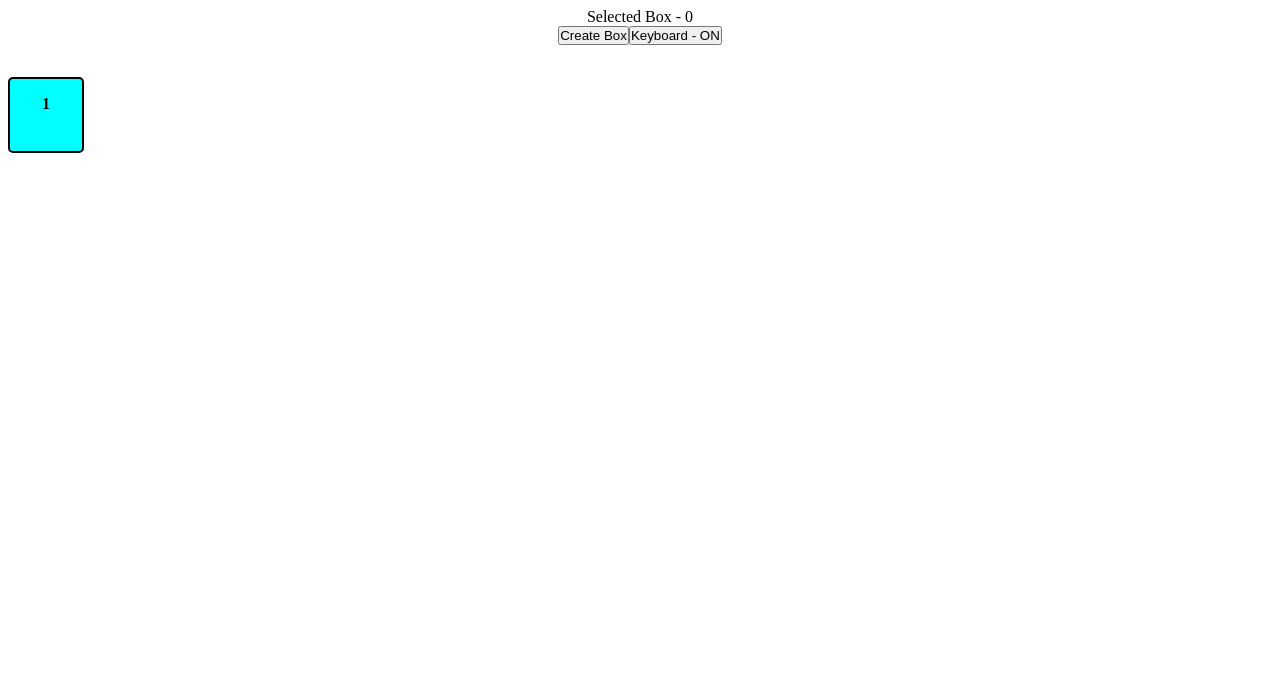
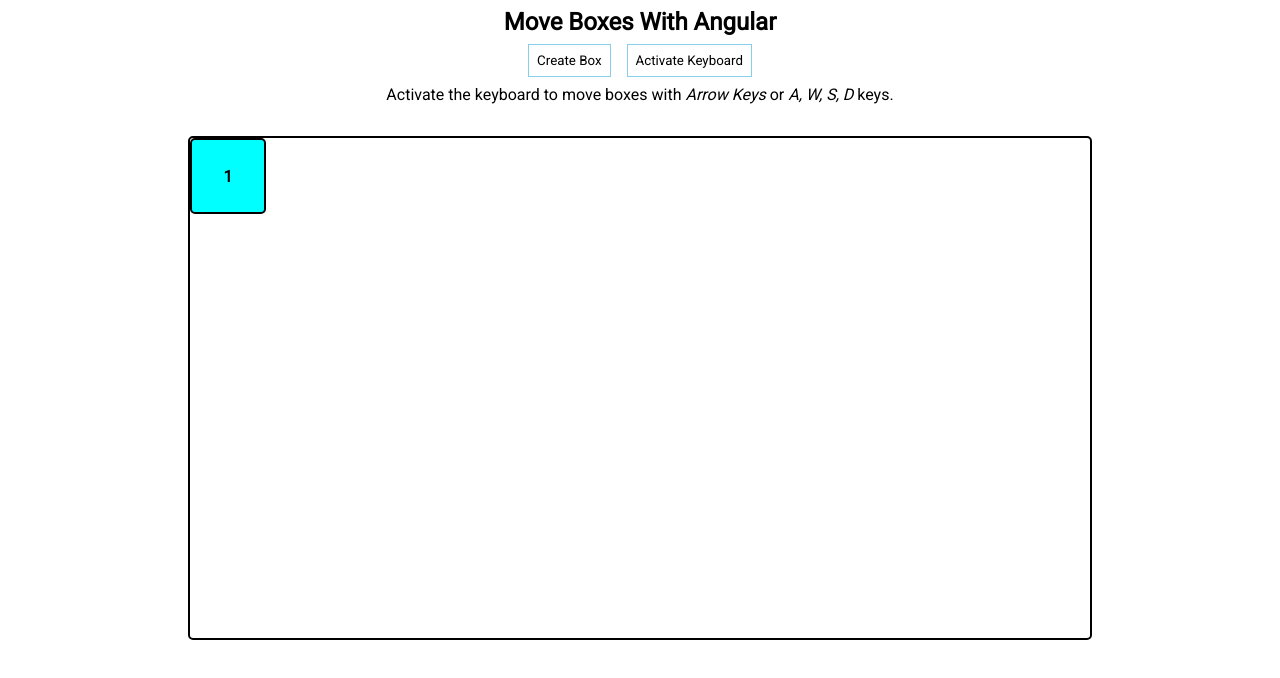
Before and after one commit to shindesharad71/Move-Boxes-With-Angular, an Angular app: page / in a window 1280 px wide. Shown: the top 678 px of the page. Built offline with nearby package versions, Linux system fonts and the light colour scheme.

Commit message:
Added: Box

```diff
--- a/src/app/app.component.html
+++ b/src/app/app.component.html
@@ -1,10 +1,16 @@
 <section>
-	<p>Selected Box - {{ selectedBox }}</p>
-  <button (click)="addBox()">Create Box</button>
-  <button (click)="toggleKeyboard()">Keyboard - {{ isKeyboardEnable ? 'OFF' : 'ON' }}</button>
+	<h1>Move Boxes With Angular</h1>
+	<button (click)="addBox()">Create Box</button>
+	<button (click)="toggleKeyboard()">
+		{{ isKeyboardEnable ? 'De-activate' : 'Activate' }} Keyboard
+	</button>
+	<p *ngIf="!isKeyboardEnable">
+		Activate the keyboard to move boxes with <i>Arrow Keys</i> or
+		<i>A, W, S, D</i> keys.
+	</p>
 </section>
 
-<section>
+<section id="box-area">
 	<div
 		class="box"
 		[ngClass]="{ selected: i.toString() === selectedBox }"
--- a/src/app/app.component.scss
+++ b/src/app/app.component.scss
@@ -8,7 +8,19 @@ section {
 	margin-bottom: 32px;
 }
 
+button {
+	display: inline-block;
+	margin: 8px;
+	padding: 8px;
+	outline: skyblue;
+	border: 1px solid skyblue;
+	background-color: #fff;
+	color: #000;
+	cursor: pointer;
+}
+
 .box {
+  position: relative;
 	width: 5vw;
 	height: 5vw;
 	background-color: cyan;
@@ -16,7 +28,10 @@ section {
 	text-align: center;
 	padding: 4px;
 	p {
-    padding: 12px;
+		position: absolute;
+		top: 50%;
+		left: 50%;
+		transform: translate(-50%, -50%);
 	}
 }
 
@@ -25,3 +40,12 @@ section {
 	border-radius: 5px;
 	font-weight: bold;
 }
+
+#box-area {
+	border: 2px solid #000;
+	border-radius: 5px;
+	height: 500px;
+	width: 900px;
+	text-align: center;
+	margin: auto;
+}
--- a/src/app/app.component.ts
+++ b/src/app/app.component.ts
@@ -30,9 +30,9 @@ export class AppComponent {
 		this.boxes.push(newItem);
 	}
 
-  toggleKeyboard(): void {
-    this.isKeyboardEnable = !this.isKeyboardEnable;
-  }
+	toggleKeyboard(): void {
+		this.isKeyboardEnable = !this.isKeyboardEnable;
+	}
 
 	move(event: any): void {
 		const keyCode = event.keyCode;
@@ -71,7 +71,7 @@ export class AppComponent {
 		const element = document.getElementById(id);
 		element.style.position = 'absolute';
 		element.style.left = xPos + 'px';
-    element.style.top = yPos + 'px';
-    element.style.zIndex = Number(id);
+		element.style.top = yPos + 'px';
+		element.style.zIndex = id;
 	}
 }
--- a/src/index.html
+++ b/src/index.html
@@ -2,10 +2,11 @@
 <html lang="en">
 <head>
   <meta charset="utf-8">
-  <title>DivGame</title>
+  <title>Move Boxes - Angular</title>
   <base href="/">
   <meta name="viewport" content="width=device-width, initial-scale=1">
   <link rel="icon" type="image/x-icon" href="favicon.ico">
+  <link href="https://fonts.googleapis.com/css2?family=Roboto&display=swap" rel="stylesheet">
 </head>
 <body>
   <app-root></app-root>
--- a/src/styles.scss
+++ b/src/styles.scss
@@ -1 +1,4 @@
-/* You can add global styles to this file, and also import other style files */
+* {
+  font-family: 'Roboto', sans-serif;
+  overflow: hidden;
+}
```
Lines whose indentation alone changed are shown as unchanged.
